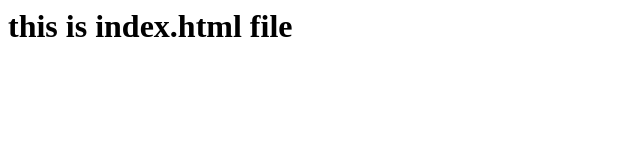
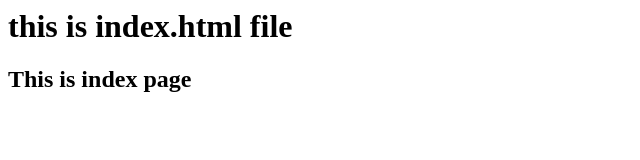
Before and after one commit to avi3030/vtgitrepo, a plain HTML site: page index.html in a window 1280 px wide. Shown: the whole page, without its empty margins (0-640 px from the left). Drawn offline with Linux system fonts and the light colour scheme.

Commit message:
index changed little bit

```diff
--- a/index.html
+++ b/index.html
@@ -1 +1,2 @@
 <h1> this is index.html file </h1>
+<h2> This is index page </h2>
```
